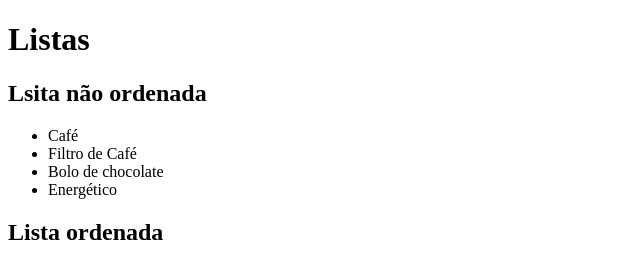
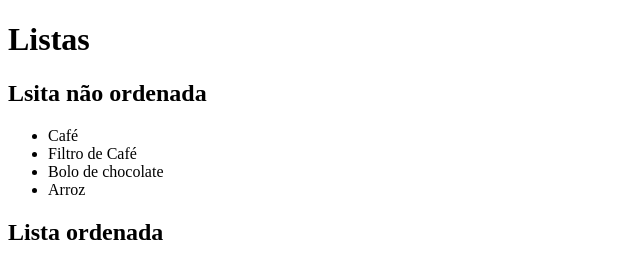
Before and after one commit to CAP0g/aula-lista, a plain HTML site: page index.html in a window 1280 px wide. Shown: the top 263 px of the page, 0-640 px from the left. Drawn offline with Linux system fonts and the light colour scheme.

Commit message:
trocado de energetico para arroz

```diff
--- a/index.html
+++ b/index.html
@@ -12,7 +12,7 @@
         <li>Café</li>
         <li>Filtro de Café</li>
         <li>Bolo de chocolate</li>
-        <li>Energético</li>
+        <li>Arroz</li>
     </ul>
 
     <h2>Lista ordenada</h2>
```
